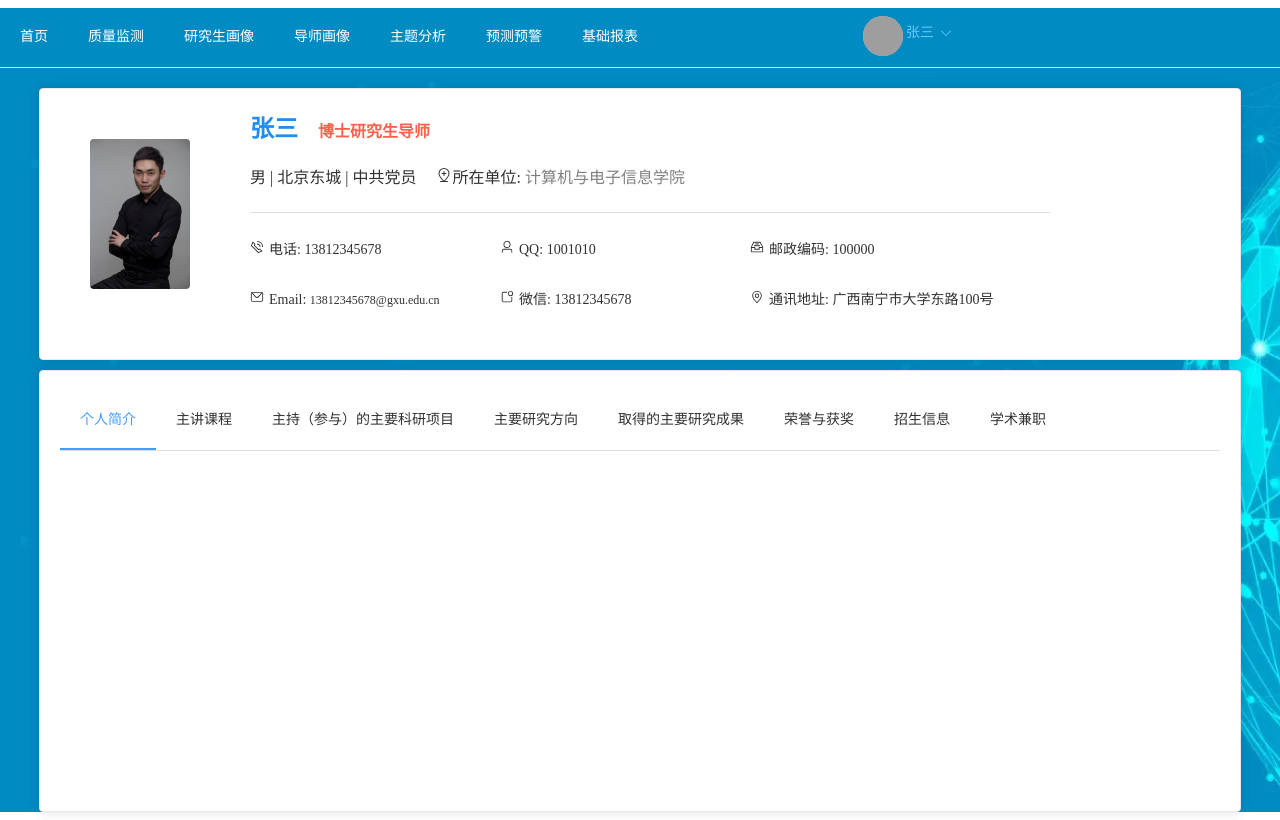
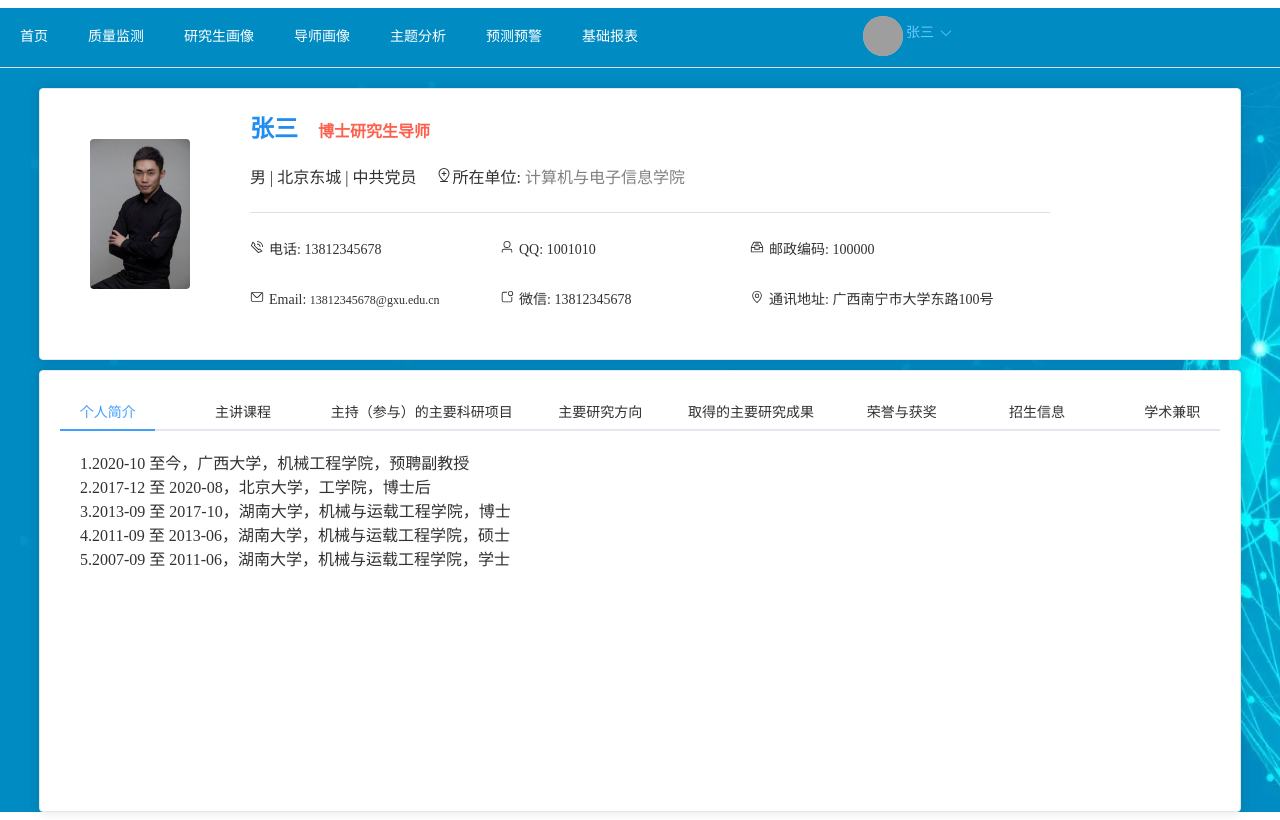
Before and after one commit to 16671072395/vue3-post, a Vue app: page /details in a window 1280 px wide. Built offline with nearby package versions, Linux system fonts and the light colour scheme; sample sign-in values are in the browser's storage; grey boxes are pictures that could not be loaded.

Commit message:
详情页完成，数据在跳转页面时即可一次性读取完成

```diff
--- a/src/views/Details.vue
+++ b/src/views/Details.vue
@@ -71,23 +71,53 @@
     </el-card>
     <el-card class="card_2">
 <!--        导航栏-->
-        <el-menu
-                :default-active="activeIndex"
-                class="el-menu-demo"
-                mode="horizontal"
-                @select="handleSelect"
-                style="margin: auto"
-                fit
-        >
-            <el-menu-item index="1">个人简介</el-menu-item>
-            <el-menu-item index="2">主讲课程</el-menu-item>
-            <el-menu-item index="3">主持（参与）的主要科研项目</el-menu-item>
-            <el-menu-item index="4">主要研究方向</el-menu-item>
-            <el-menu-item index="5">取得的主要研究成果</el-menu-item>
-            <el-menu-item index="6">荣誉与获奖</el-menu-item>
-            <el-menu-item index="7">招生信息</el-menu-item>
-            <el-menu-item index="8">学术兼职</el-menu-item>
-        </el-menu>
+        <el-tabs v-model="activeName" @tab-click="handleClick" stretch="true">
+            <el-tab-pane label="个人简介" name="first" class="pane">
+                <span class="span">
+                    1.2020-10 至今，广西大学，机械工程学院，预聘副教授 <br>
+                    2.2017-12 至 2020-08，北京大学，工学院，博士后<br>
+                    3.2013-09 至 2017-10，湖南大学，机械与运载工程学院，博士<br>
+                    4.2011-09 至 2013-06，湖南大学，机械与运载工程学院，硕士<br>
+                    5.2007-09 至 2011-06，湖南大学，机械与运载工程学院，学士
+                </span>
+            </el-tab-pane>
+            <el-tab-pane label="主讲课程" name="second" class="pane">
+                <span class="span">
+                    《数据结构》
+                </span>
+            </el-tab-pane>
+            <el-tab-pane label="主持（参与）的主要科研项目" name="third" class="pane">
+                <span class="span">
+                    暂无信息
+                </span>
+            </el-tab-pane>
+            <el-tab-pane label="主要研究方向" name="fourth" class="pane">
+                <span class="span">
+                    暂无信息
+                </span>
+            </el-tab-pane>
+            <el-tab-pane label="取得的主要研究成果" name="fifth" class="pane">
+                <span class="span">
+                    暂无信息
+                </span>
+            </el-tab-pane>
+            <el-tab-pane label="荣誉与获奖" name="sixth" class="pane">
+                <span class="span">
+                    暂无信息
+                </span>
+            </el-tab-pane>
+            <el-tab-pane label="招生信息" name="seventh" class="pane">
+                <span class="span">
+                    欢迎广大有志青年报考！
+                </span>
+            </el-tab-pane>
+            <el-tab-pane label="学术兼职" name="eighth" class="pane">
+                <span class="span">
+                    暂无信息
+                </span>
+            </el-tab-pane>
+
+        </el-tabs>
 <!--        具体内容显示区域-->
     </el-card>
 </template>
@@ -97,13 +127,17 @@
         name: "Details",
         data() {
             return {
+                //默认选中第一个个人简介
+                activeName:'first',
                 url: require('../assets/test.jpeg'),
-                activeIndex: '1'
             }
         },
         methods: {
             handleSelect(key, keyPath) {
                 console.log(key, keyPath);
+            },
+            handleClick(tab, event) {
+                console.log(tab, event);
             }
         },
         created() {
@@ -128,4 +162,14 @@
         margin: auto;
     }
 
+
+    .pane{
+        margin-left: 20px;
+        margin-right: 20px;
+        margin-top: 5px;
+    }
+
+    .span{
+        font-size: 16px;
+    }
 </style>
```
